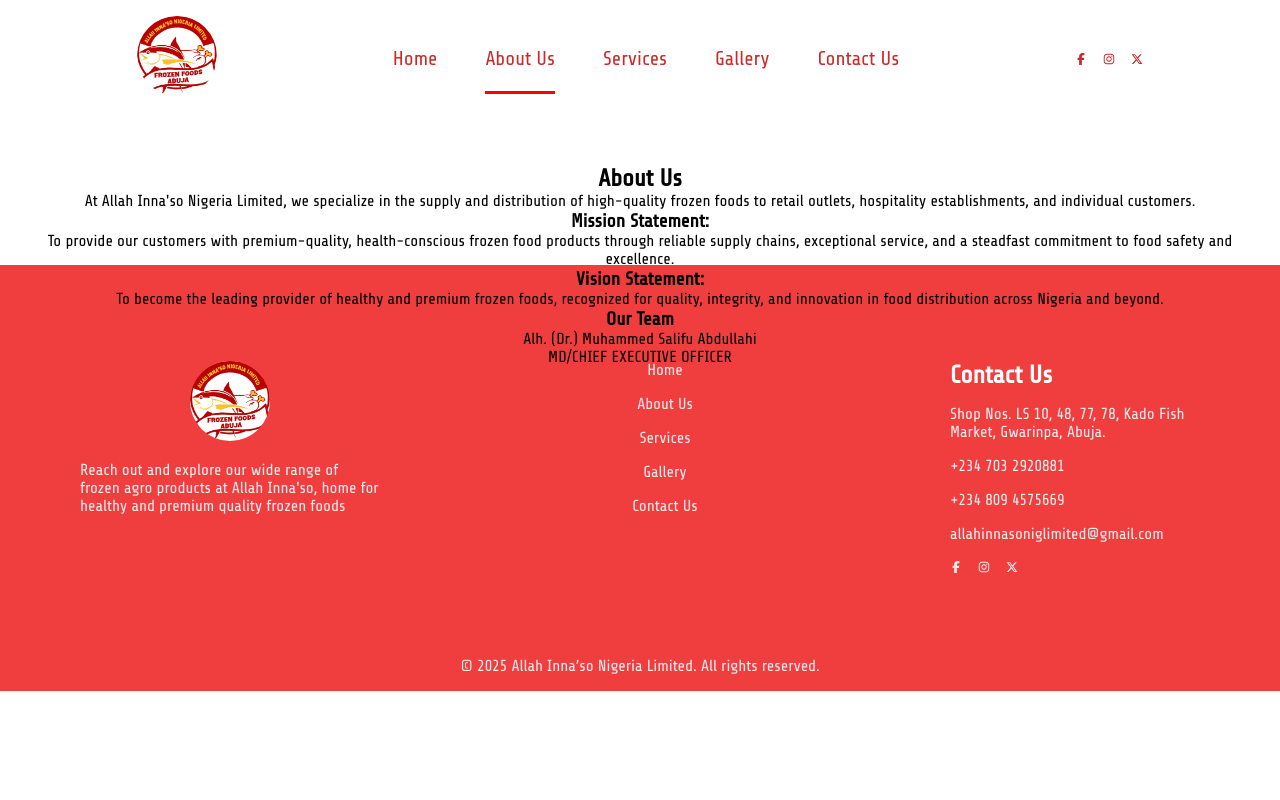
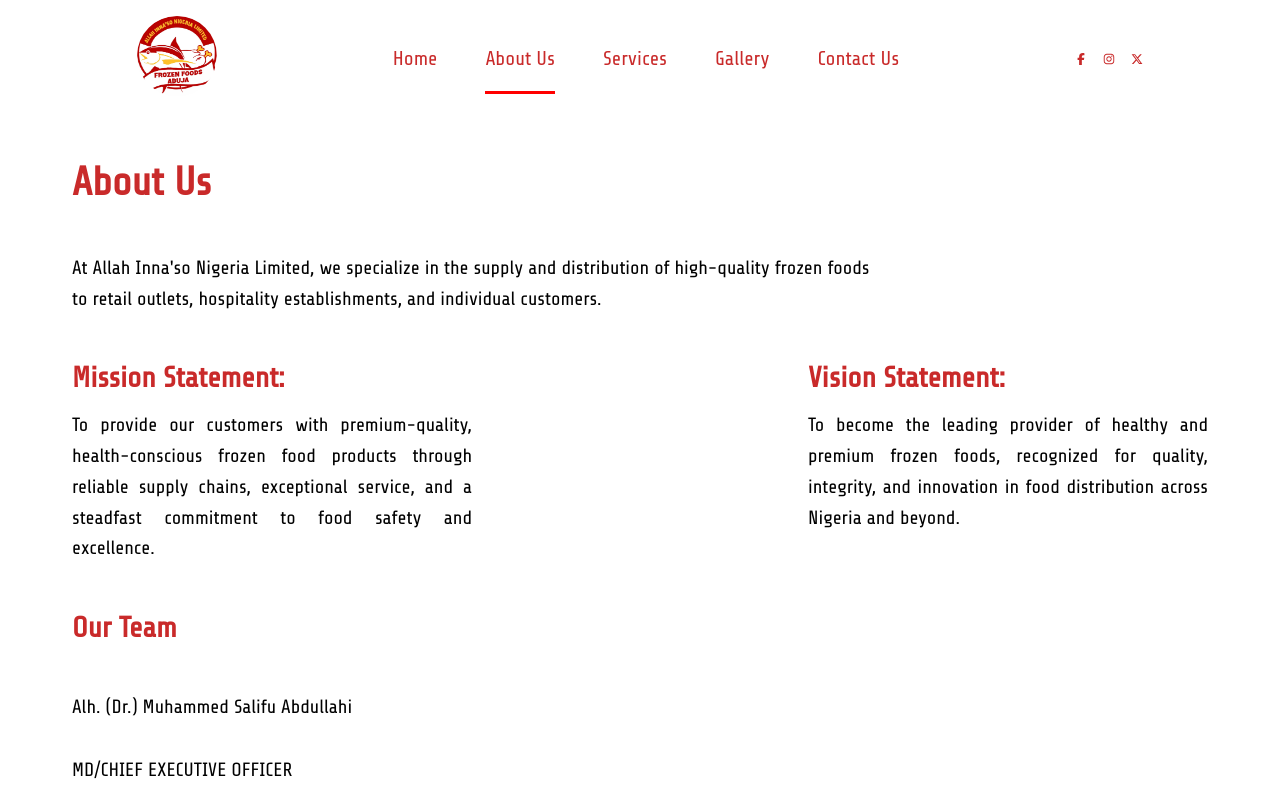
Before and after one commit to aabsani/allah-innaso, a React (Vite) app: page /about in a window 1280 px wide. Shown: the top 800 px of the page. Built offline with nearby package versions, Linux system fonts and the light colour scheme.

Commit message:
Fixed Positioning
Added new class "content-page" which has positioning relative to avoid overlapping with navbar

```diff
--- a/src/index.css
+++ b/src/index.css
@@ -352,25 +352,43 @@
 
 /* About Us Page */
 .about {
-  /* position: relative; */
-  /* top: 50%; */
-  transform: translateY(50%);
-  text-align: center;
+  padding-top: 8rem; /* Add space for the navbar */
+  max-width: 1200px;
+  margin: 0 auto;
+  min-height: calc(100vh - 8rem); /* Ensure content fills space above footer */
+  display: flex;
+  flex-direction: column;
+  gap: 2rem;
 }
 
 .about h2 {
-  position: relative;
-  text-align: center;
+  color: #c92a2a;
+  font-size: 2.5rem;
+  margin-bottom: 1rem;
 }
 
 .about p {
-  text-align: center;
-
-  /* max-width: 200px; */
+  font-size: 1.2rem;
+  line-height: 1.6;
+  max-width: 800px;
+  /* margin: 0 auto; */
 }
 
-.about li {
-  list-style: none;
+.about h3 {
+  color: #c92a2a;
+  font-size: 1.8rem;
+  margin: 1rem 0;
+}
+
+.about .statement-cards {
+  display: flex;
+  gap: 5rem;
+  justify-content: space-between;
+}
+
+.about .statement-cards p {
+  max-width: 400px;
+  text-align: justify;
 }
 
 /* footer stylings */
@@ -476,3 +494,12 @@
   border: none;
   cursor: pointer;
 }
+
+/* Content pages (About, Contact, etc) */
+/* Allows makes the content no to overlap the navbar  */
+.content-page {
+  position: relative;
+  padding-top: 8rem;
+  min-height: 100vh;
+  background: #fff;
+}
```
